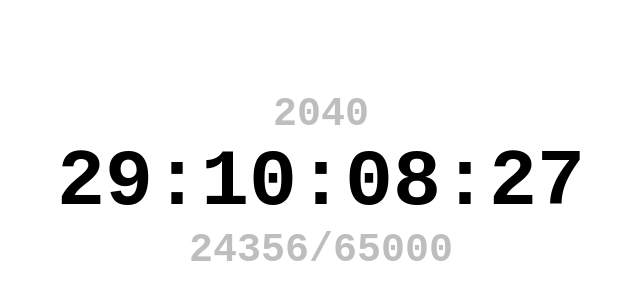
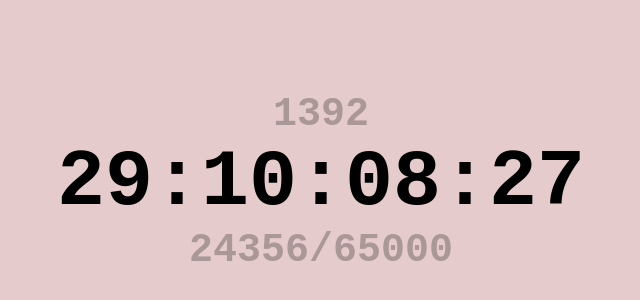
Before and after one commit to gcuth/counts, a plain HTML site: page index.html in a window 1280 px wide. Shown: the part 218-518 px from the top of the page, without its empty margins (319-959 px from the left). Drawn offline with Linux system fonts and the light colour scheme.

Commit message:
Adjust background color styling

```diff
--- a/index.html
+++ b/index.html
@@ -67,6 +67,25 @@
         <div id="targetDate">2024-08-06</div>
 
         <script>
+            function calculateBackgroundColor(targetWordsToday) {
+                const maxWords = 2000;
+                const minWords = 200;
+
+                // Clamp the value between minWords and maxWords
+                const clampedWords = Math.max(minWords, Math.min(maxWords, targetWordsToday));
+
+                // Calculate the percentage (0 to 1) where 0 is minWords and 1 is maxWords
+                const percentage = (clampedWords - minWords) / (maxWords - minWords);
+
+                // Calculate the red component (255 to 0)
+                const red = Math.round(255 * percentage);
+
+                // Calculate the green and blue components (0 to 255)
+                const greenBlue = Math.round(255 * (1 - percentage));
+
+                return `${red}, ${greenBlue}, ${greenBlue}`;
+            }
+
             function updateGoals() {
                 // get the goals from ./words.json and update the page
                 fetch('./words.json')
@@ -117,13 +136,19 @@
                     // calculate the number of words to write today (ie, per hour * 24)
                     const wordsToday = Math.round(wordsPerHour * 24);
                     document.getElementById('targetWordsToday').textContent = wordsToday;
+                    // calculate and set the new background color
+                    const newBackgroundColor = calculateBackgroundColor(wordsToday);
+                    document.documentElement.style.setProperty('--background-color', newBackgroundColor);
                 }
             }
 
             updateGoals();
             updateCountdown();
             updateTargetWordsToday();
-            setInterval(updateCountdown, 1000);
+            setInterval(() => {
+                updateCountdown();
+                updateTargetWordsToday();
+            }, 1000);
         </script>
     </body>
 </html>
```
